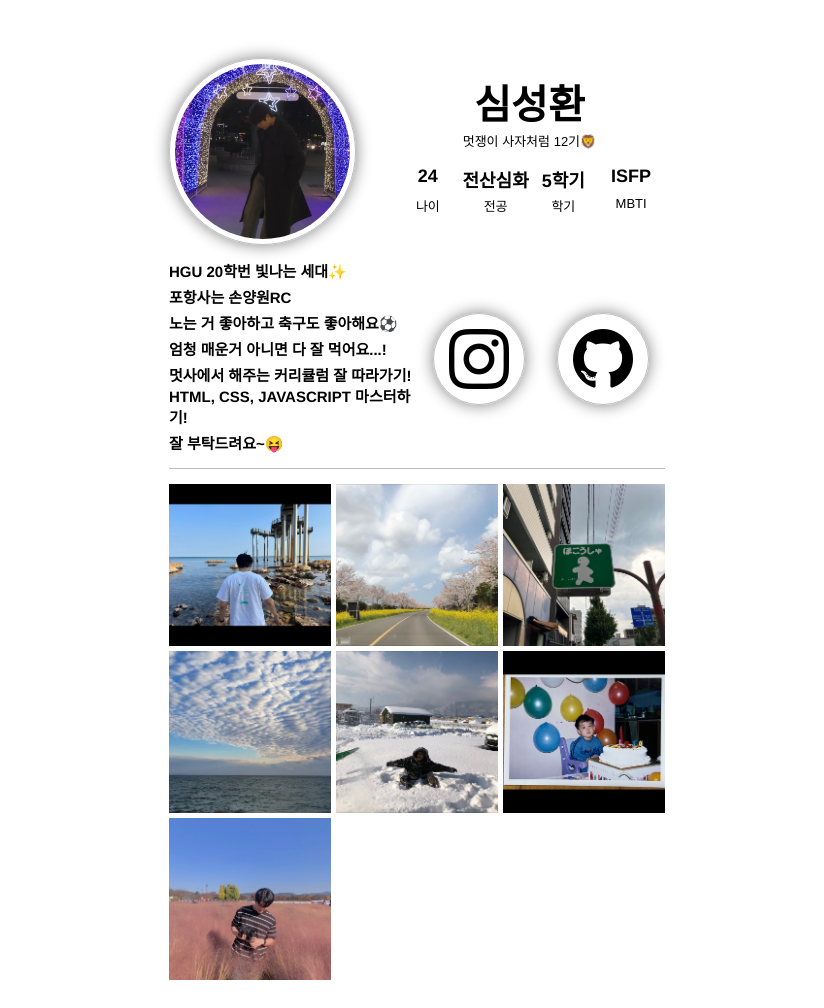
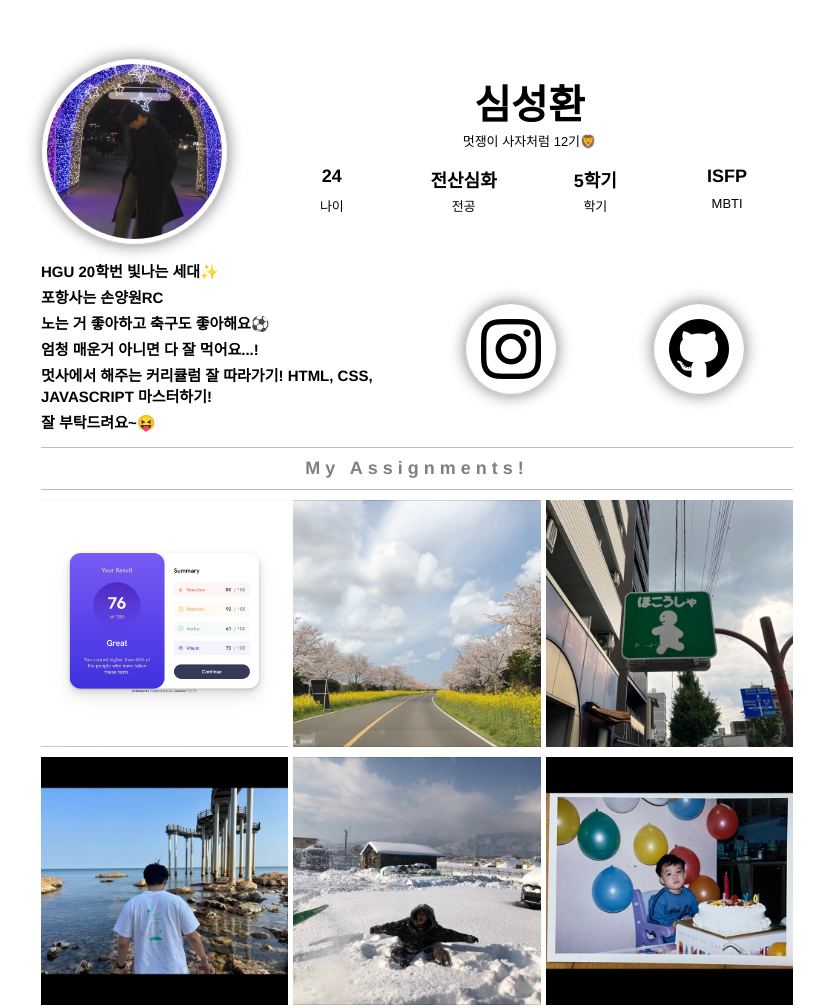
Before and after one commit to hwan129/myprofile, a plain HTML site: page index.html in a window 1280 px wide. Shown: the top 1008 px of the page, without its empty margins (223-1047 px from the left). Drawn offline with Linux system fonts and the light colour scheme.

Commit message:
add assignment1 link

```diff
--- a/index.html
+++ b/index.html
@@ -6,14 +6,14 @@
         <link rel="stylesheet" href="https://cdnjs.cloudflare.com/ajax/libs/font-awesome/4.7.0/css/font-awesome.min.css">
         <style>
             body{
-                padding: 50px 30%;
+                padding: 50px 20%;
 
                 font-family:'Franklin Gothic Medium', 'Arial Narrow', Arial, sans-serif;
                 font-weight: bold;
                 font-size: large;
             }
             a{
-                text-decoration: none;   /*우선순위*/
+                text-decoration: none;
             }
             #profile{
                 width: 175px;
@@ -68,7 +68,6 @@
 
                 padding-bottom: 10px;
                 border-bottom:1px solid #bdbdbd;
-                margin-bottom: 15px;
                 padding-top: 15px;
 
                 font-size: 15px;
@@ -89,6 +88,17 @@
                 border: 1px solid #bdbdbd;
                 border-radius: 50%;
                 box-shadow: 0 0 16px #808080;
+            }
+            .myworks{
+                border-bottom: 1px solid #bdbdbd;
+                margin-top: 10px;
+                padding-bottom: 10px;
+                margin-bottom: 10px;
+
+                text-align: center;
+                letter-spacing: 5px;
+                color:#808080;
+
             }
             .photos, .line{
                 display: grid;
@@ -168,15 +178,16 @@
                 <a class="fa fa-github" href="https://github.com/hwan129"></a>
             </div>
         </div>
+        <div class="myworks">My Assignments!</div>
         <!--누르면 사진 보이게!-->
         <div class="photos">
             <div class="line">
-                <img src="photos/photo4.jpg">
+                <a href="https://hwan129.github.io/assignment1-LikeLion/"><img src="photos/photo1.png"></a>
                 <img src="photos/photo2.jpg">
                 <img src="photos/photo3.jpg">
             </div>
             <div class="line">
-                <img src="photos/photo1.jpg">
+                <img src="photos/photo4.jpg">
                 <img src="photos/photo7.jpg">
                 <img src="photos/photo6.jpg">
             </div>
```
Also changed, not shown: photos/photo1.jpg (deleted), photos/photo1.png (added).
